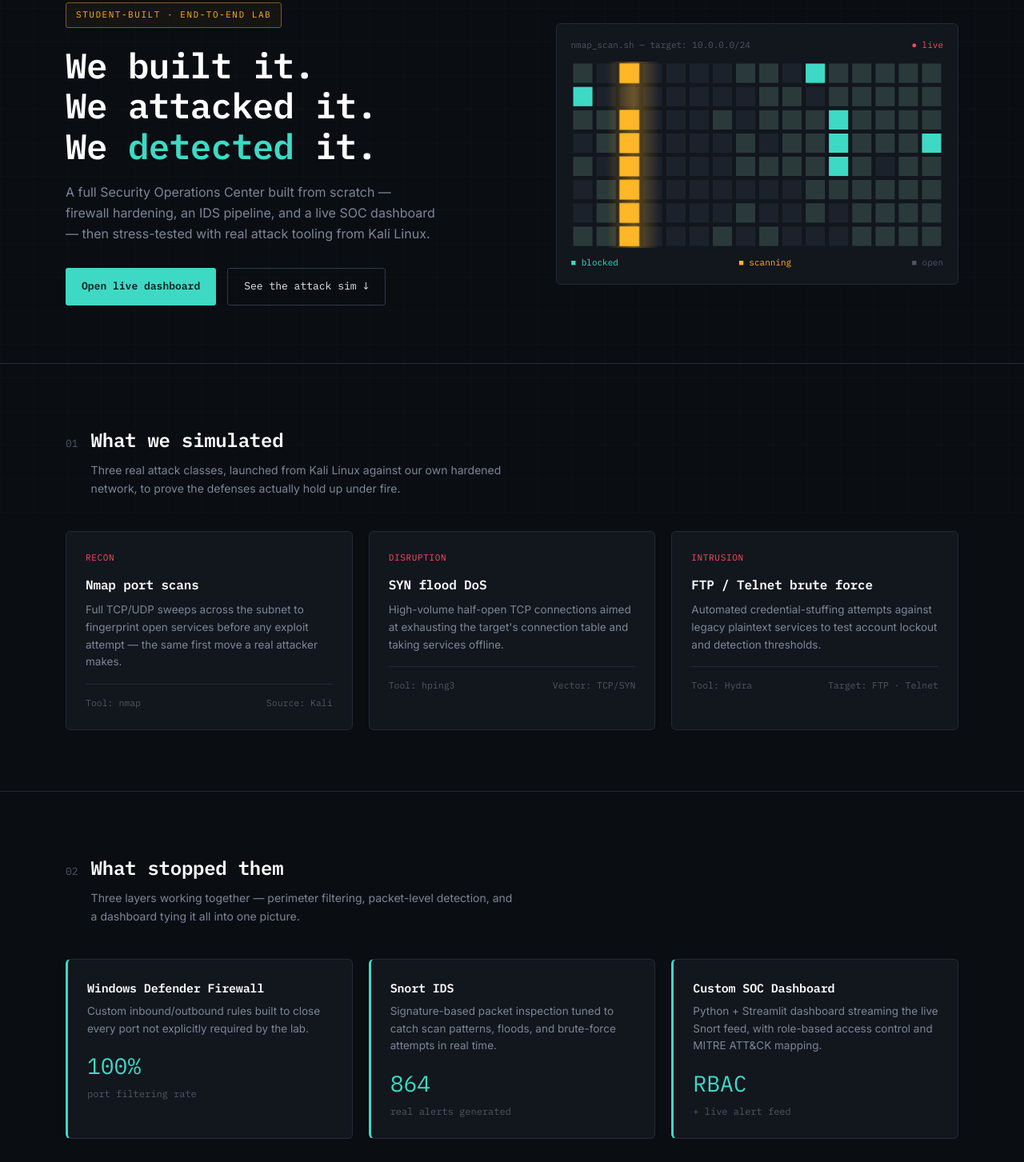
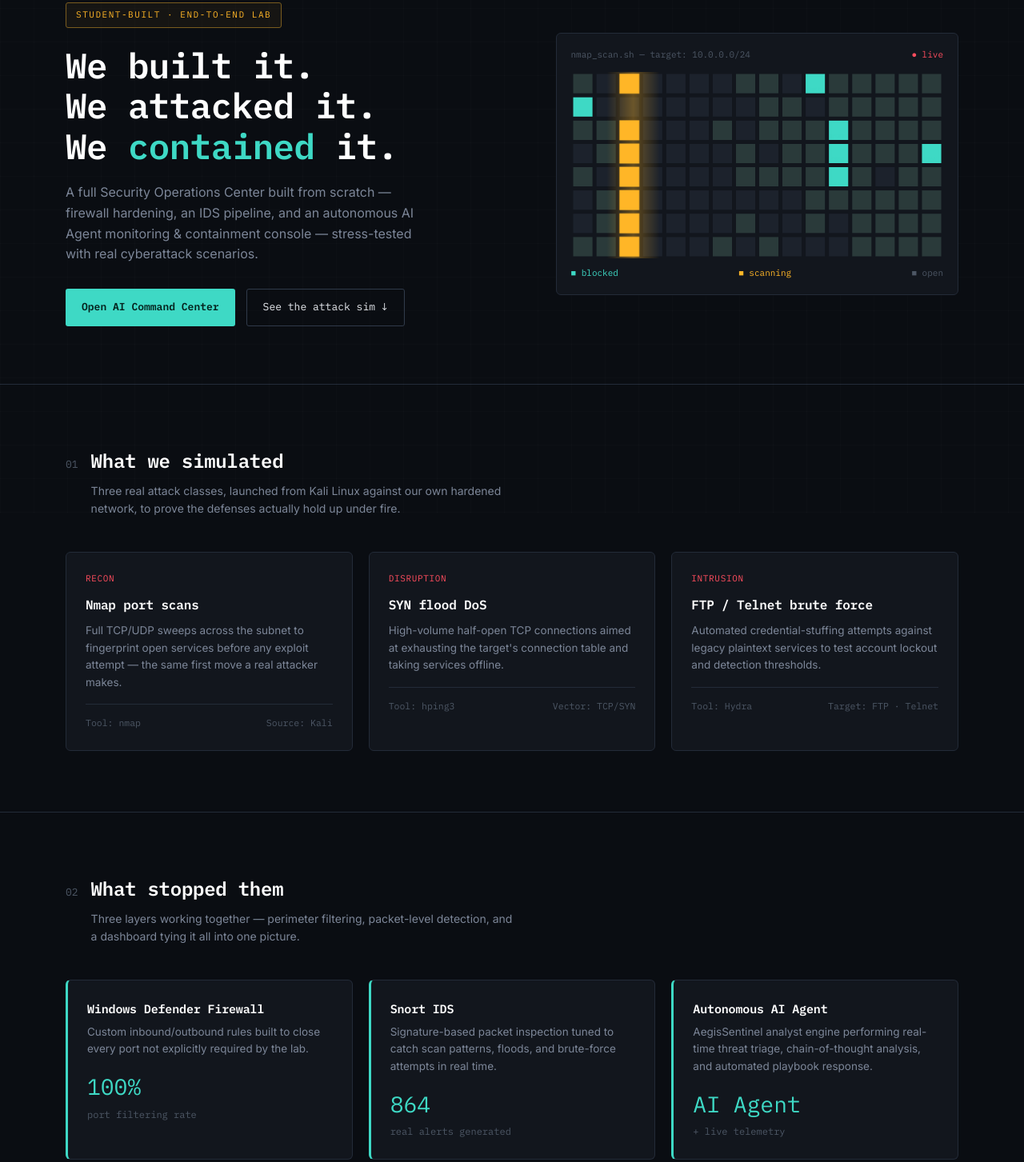
Before and after one commit to Shreyas-hack245/SOC-, a plain HTML site: page index.html in a window 1280 px wide. Shown: the part 158-1611 px from the top of the page at 80% size. Drawn offline with Linux system fonts and the light colour scheme.

Commit message:
update hero content and project stack to emphasize autonomous AI agent and containment capabilities

```diff
--- a/index.html
+++ b/index.html
@@ -28,10 +28,10 @@
   <div class="wrap hero-grid">
     <div>
       <span class="eyebrow">Student-built · End-to-end lab</span>
-      <h1>We built it.<br>We attacked it.<br>We <span class="accent">detected</span> it.</h1>
-      <p class="lede">A full Security Operations Center built from scratch — firewall hardening, an IDS pipeline, and a live SOC dashboard — then stress-tested with real attack tooling from Kali Linux.</p>
+      <h1>We built it.<br>We attacked it.<br>We <span class="accent">contained</span> it.</h1>
+      <p class="lede">A full Security Operations Center built from scratch — firewall hardening, an IDS pipeline, and an autonomous AI Agent monitoring & containment console — stress-tested with real cyberattack scenarios.</p>
       <div class="hero-ctas">
-        <a class="btn btn-primary" href="dashboard.html">Open live dashboard</a>
+        <a class="btn btn-primary" href="dashboard.html">Open AI Command Center</a>
         <a class="btn btn-ghost" href="#sim">See the attack sim ↓</a>
       </div>
     </div>
@@ -103,9 +103,9 @@
         <div class="stack-stat">864<span>real alerts generated</span></div>
       </div>
       <div class="stack-item reveal">
-        <h3>Custom SOC Dashboard</h3>
-        <p>Python + Streamlit dashboard streaming the live Snort feed, with role-based access control and MITRE ATT&amp;CK mapping.</p>
-        <div class="stack-stat">RBAC<span>+ live alert feed</span></div>
+        <h3>Autonomous AI Agent</h3>
+        <p>AegisSentinel analyst engine performing real-time threat triage, chain-of-thought analysis, and automated playbook response.</p>
+        <div class="stack-stat">AI Agent<span>+ live telemetry</span></div>
       </div>
     </div>
   </div>
```
